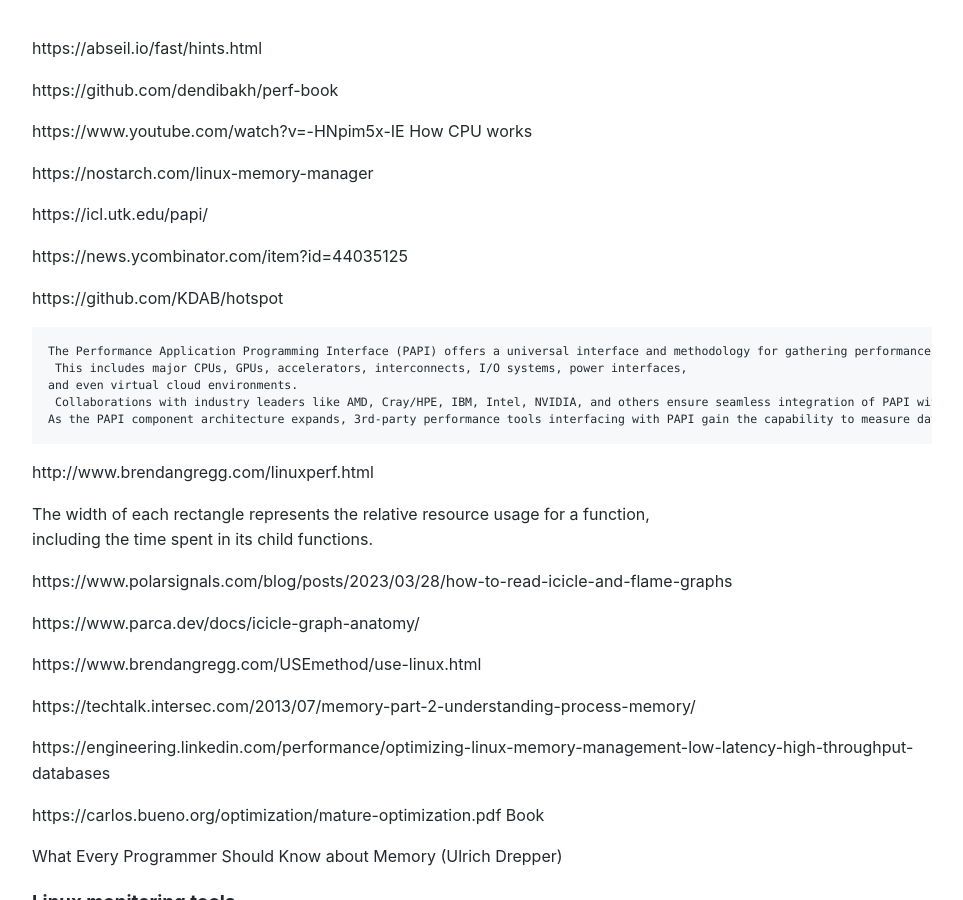
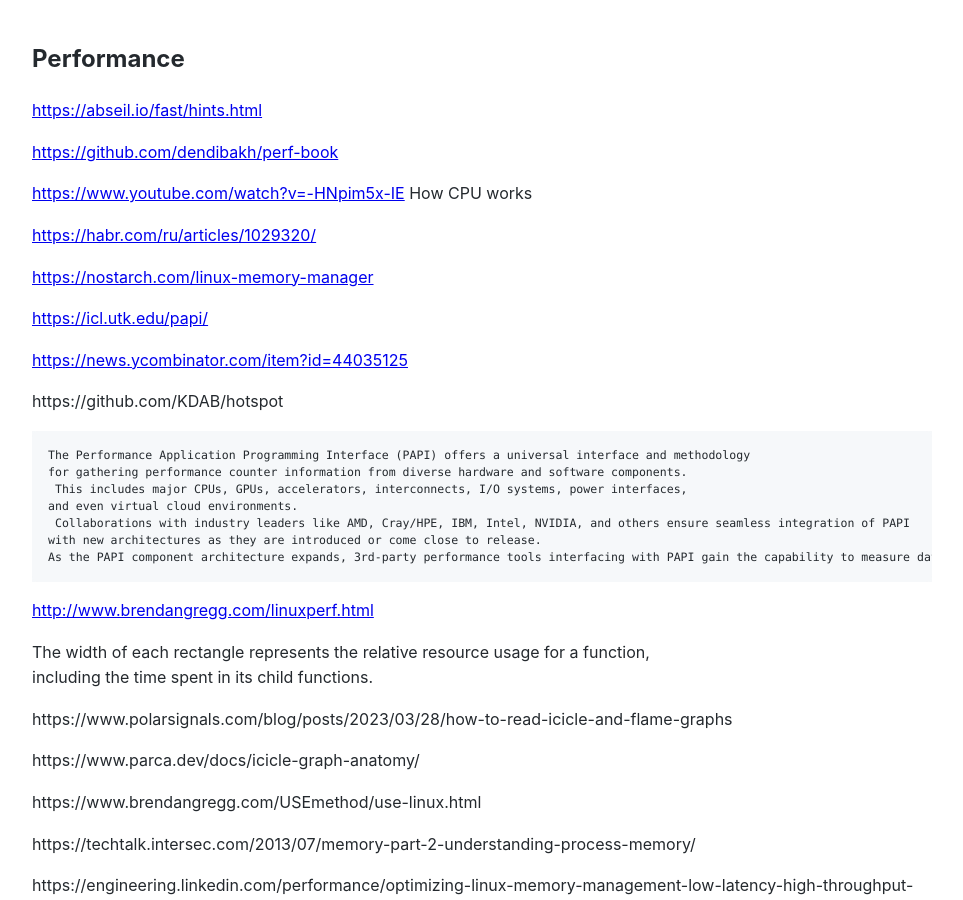
Before and after one commit to Michael-Lubinsky/michael-lubinsky.github.com, a Jekyll site: the page built from cpp/performance.md, in a window 1280 px wide and 900 px high. Shown: the whole window, without its empty margins (158-1121 px from the left). Built offline with Jekyll 4.4.1, drawn with Linux system fonts in a browser that asks for light colours; our own code applies the rules of GitHub Pages for plain Markdown files.

Commit message:
Update performance.md

````diff
--- a/cpp/performance.md
+++ b/cpp/performance.md
@@ -1,27 +1,32 @@
-https://abseil.io/fast/hints.html
+## Performance
 
-https://github.com/dendibakh/perf-book
+<https://abseil.io/fast/hints.html>
 
-https://www.youtube.com/watch?v=-HNpim5x-IE How CPU works
+<https://github.com/dendibakh/perf-book>
 
+<https://www.youtube.com/watch?v=-HNpim5x-IE> How CPU works
 
-https://nostarch.com/linux-memory-manager
+<https://habr.com/ru/articles/1029320/>
 
-https://icl.utk.edu/papi/
+<https://nostarch.com/linux-memory-manager>
 
-https://news.ycombinator.com/item?id=44035125
+<https://icl.utk.edu/papi/>
+
+<https://news.ycombinator.com/item?id=44035125>
 
 https://github.com/KDAB/hotspot
 
 ```
-The Performance Application Programming Interface (PAPI) offers a universal interface and methodology for gathering performance counter information from diverse hardware and software components.
+The Performance Application Programming Interface (PAPI) offers a universal interface and methodology
+for gathering performance counter information from diverse hardware and software components.
  This includes major CPUs, GPUs, accelerators, interconnects, I/O systems, power interfaces,
 and even virtual cloud environments.
- Collaborations with industry leaders like AMD, Cray/HPE, IBM, Intel, NVIDIA, and others ensure seamless integration of PAPI with new architectures as they are introduced or come close to release.
+ Collaborations with industry leaders like AMD, Cray/HPE, IBM, Intel, NVIDIA, and others ensure seamless integration of PAPI
+with new architectures as they are introduced or come close to release.
 As the PAPI component architecture expands, 3rd-party performance tools interfacing with PAPI gain the capability to measure data from these emerging architectures.
 ```
 
-http://www.brendangregg.com/linuxperf.html
+<http://www.brendangregg.com/linuxperf.html>
 
 The width of each rectangle represents the relative resource usage for a function,
 including the time spent in its child functions.
````
